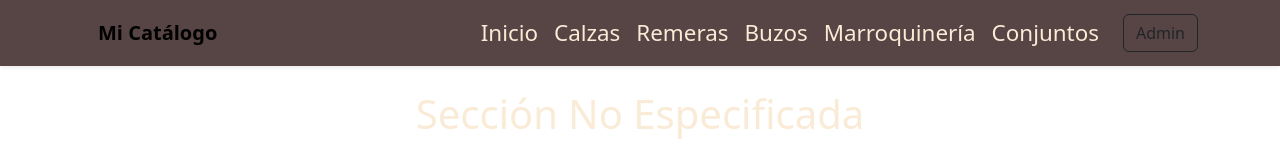
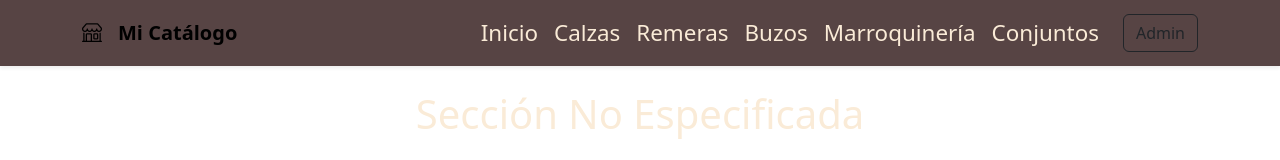
Before and after one commit to pablopuntin/catalogoAleG, a plain HTML site: page front/public/productos.html in a window 1280 px wide. Shown: the top 160 px of the page. Drawn offline with nearby package versions, Linux system fonts and the light colour scheme.

Commit message:
renderImg1

```diff
--- a/front/public/productos.html
+++ b/front/public/productos.html
@@ -3,9 +3,16 @@
 <head>
   <meta charset="UTF-8" />
   <title>Productos</title>
-  <link rel="stylesheet" href="./asset/styles/reset.css" />
-  <link href="https://cdn.jsdelivr.net/npm/bootstrap@5.3.0/dist/css/bootstrap.min.css" rel="stylesheet" />
-  <link rel="stylesheet" href="./asset/styles/styles.css" />
+ <!-- Bootstrap CSS -->
+    <link href="https://cdn.jsdelivr.net/npm/bootstrap@5.3.0/dist/css/bootstrap.min.css" rel="stylesheet">
+    <!-- Bootstrap Icons -->
+    <link rel="stylesheet" href="https://cdn.jsdelivr.net/npm/bootstrap-icons@1.10.0/font/bootstrap-icons.css">
+
+    <!--reset.css-->
+    <link rel="stylesheet" href="./asset/styles/reset.css">
+    <!--CSS -->
+    <link rel="stylesheet" href="./asset/styles/styles.css">
+
 </head>
 <body>
   <header id="navbar-container"></header>
```
